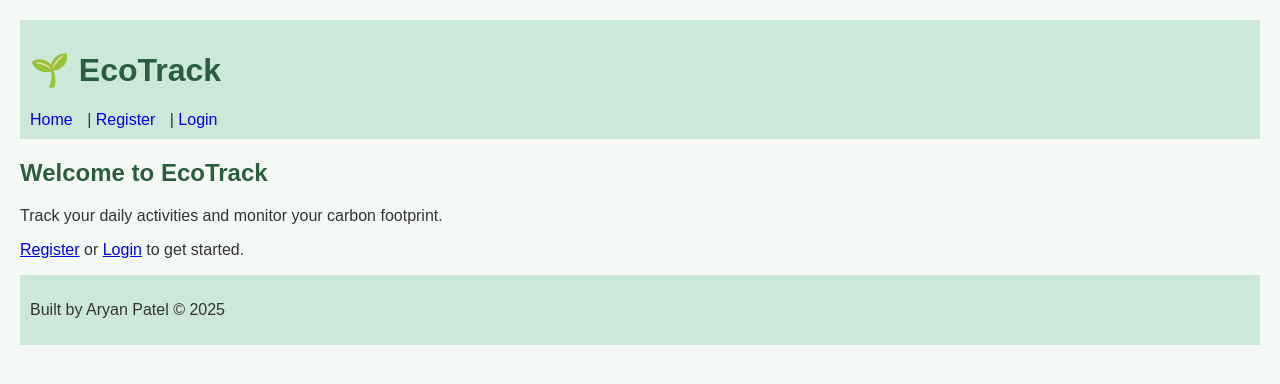
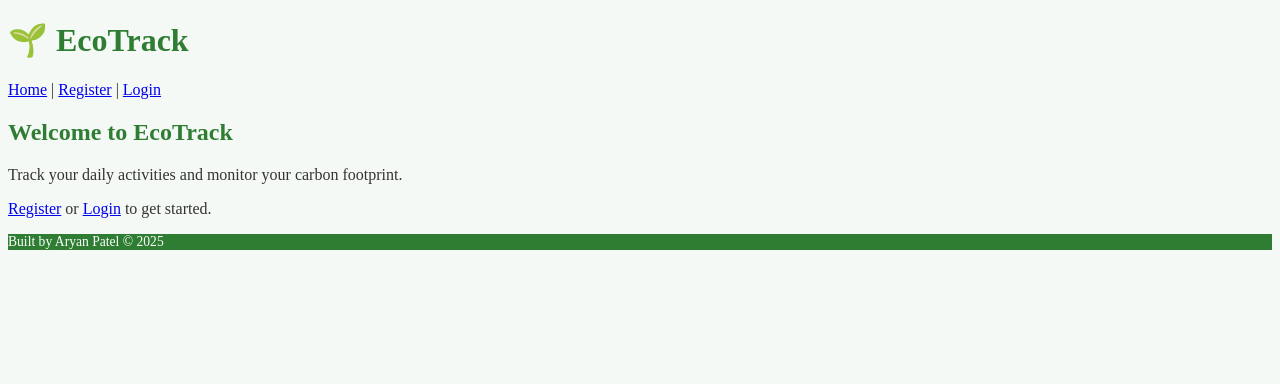
Before and after one commit to Immortal-here/EcoTrack, a Flask app: page / in a window 1280 px wide. Shown: the top 384 px of the page. Run offline with Flask 3, Linux system fonts and the light colour scheme.

Commit message:
Refactor CSS for cleaner theme and remove .flash styles
Removed unnecessary styles and updated colors for a cleaner theme.

Signed-off-by: Immortal-here <aryanpatel01122006@gmail.com>

```diff
--- a/static/style.css
+++ b/static/style.css
@@ -1,40 +1,27 @@
+/* Keep a clean, light theme on top of Bootstrap */
 body {
-  font-family: Arial, sans-serif;
-  margin: 20px;
-  background: #f5f9f6;
+  background: #f5f9f6; /* soft green background */
   color: #333;
 }
 
-header, footer {
-  padding: 10px;
-  background: #cce8d9;
-  margin-bottom: 20px;
+/* Override Bootstrap headings with a greener shade */
+h1, h2, h3 {
+  color: #2e7d32;
+  font-weight: 600;
 }
 
-nav a {
-  margin-right: 10px;
-  text-decoration: none;
-}
-
-h1, h2, h3 {
-  color: #2b5e3c;
-}
-
+/* Tables: add spacing and subtle styling */
 table {
-  border-collapse: collapse;
+  font-size: 0.9rem;
   margin-top: 10px;
 }
 
-.flash {
-  list-style: none;
-  padding: 0;
+/* Flash messages already use Bootstrap alerts,
+   so we don’t need custom .flash anymore. */
+
+/* Footer tweaks */
+footer {
+  font-size: 0.85rem;
+  background: #2e7d32 !important; /* darker footer */
+  color: #fff;
 }
-
-.flash li {
-  margin: 5px 0;
-  padding: 5px;
-  border-radius: 3px;
-}
-
-.flash .success { background: #d4edda; color: #155724; }
-.flash .warning { background: #fff3cd; color: #856404; }
```
